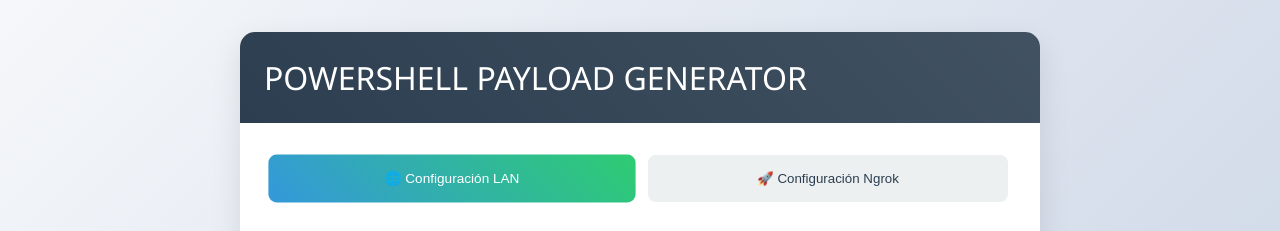
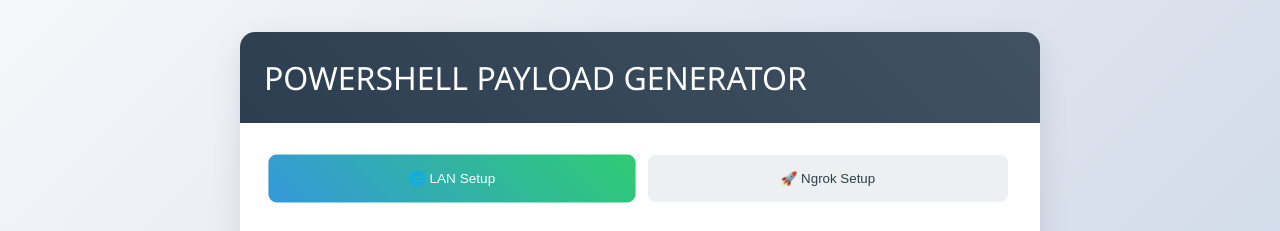
Before and after one commit to Samilososami/test, a plain HTML site: page index.html in a window 1280 px wide. Shown: the top 231 px of the page. Drawn offline with Linux system fonts and the light colour scheme.

Commit message:
Update index.html

```diff
--- a/index.html
+++ b/index.html
@@ -260,8 +260,8 @@
 
         <div class="content">
             <div class="mode-selector">
-                <button class="mode-btn active" onclick="showSection('lan')">🌐 Configuración LAN</button>
-                <button class="mode-btn" onclick="showSection('ngrok')">🚀 Configuración Ngrok</button>
+                <button class="mode-btn active" onclick="showSection('lan')">🌐 LAN Setup </button>
+                <button class="mode-btn" onclick="showSection('ngrok')">🚀 Ngrok Setup</button>
             </div>
 
             <!-- Sección LAN -->
```
